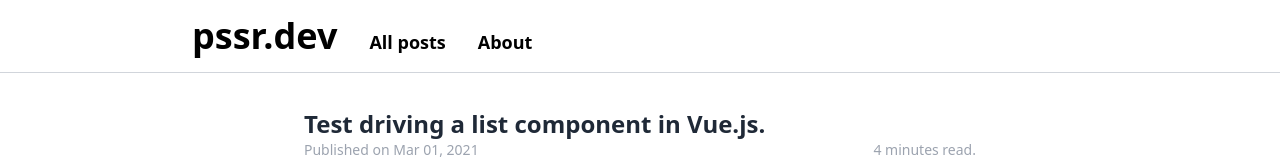
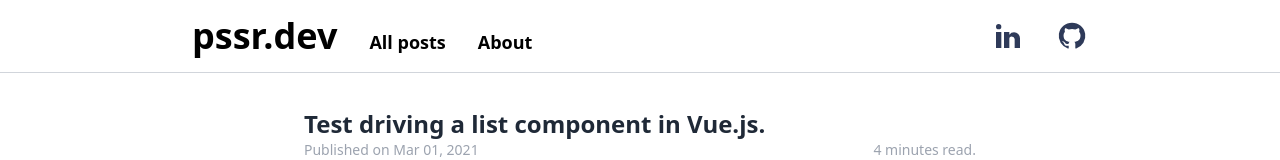
Before and after one commit to ps1312/simple_blog, a Vue app: page / in a window 1280 px wide. Shown: the top 160 px of the page. Built offline with nearby package versions, Linux system fonts and the light colour scheme.

Commit message:
add personal links to nav bar

```diff
--- a/src/components/NavBar.vue
+++ b/src/components/NavBar.vue
@@ -1,10 +1,19 @@
 <template>
   <nav class="w-screen p-4 border-b  border-gray-300 fixed top-0 bg-white">
-    <div class="max-w-4xl mx-auto">
-      <router-link to="/"><span class="text-4xl font-bold">pssr.dev</span></router-link>
-
-      <router-link class="text-lg font-semibold ml-8" to="/">All posts</router-link>
-      <router-link class="text-lg font-semibold ml-8" to="/about">About</router-link>
+    <div class="max-w-4xl mx-auto flex justify-between">
+      <div>
+          <router-link to="/"><span class="text-4xl font-bold">pssr.dev</span></router-link>
+          <router-link class="text-lg font-semibold ml-8" to="/">All posts</router-link>
+          <router-link class="text-lg font-semibold ml-8" to="/about">About</router-link>
+      </div>
+      <div class="flex items-center">
+        <a target="_blank" rel="noopener noreferrer" href="https://www.linkedin.com/in/pssr">
+          <img class="w-8 h-8 mr-8" src="../assets/linkedin.svg" />
+        </a>
+        <a target="_blank" rel="noopener noreferrer" href="https:www.github.com/ps1312">
+          <img class="w-8 h-8" src="../assets/github.svg" />
+        </a>
+      </div>
     </div>
   </nav>
 </template>
```
Also changed, not shown: src/assets/github.svg (added), src/assets/linkedin.svg (added).
